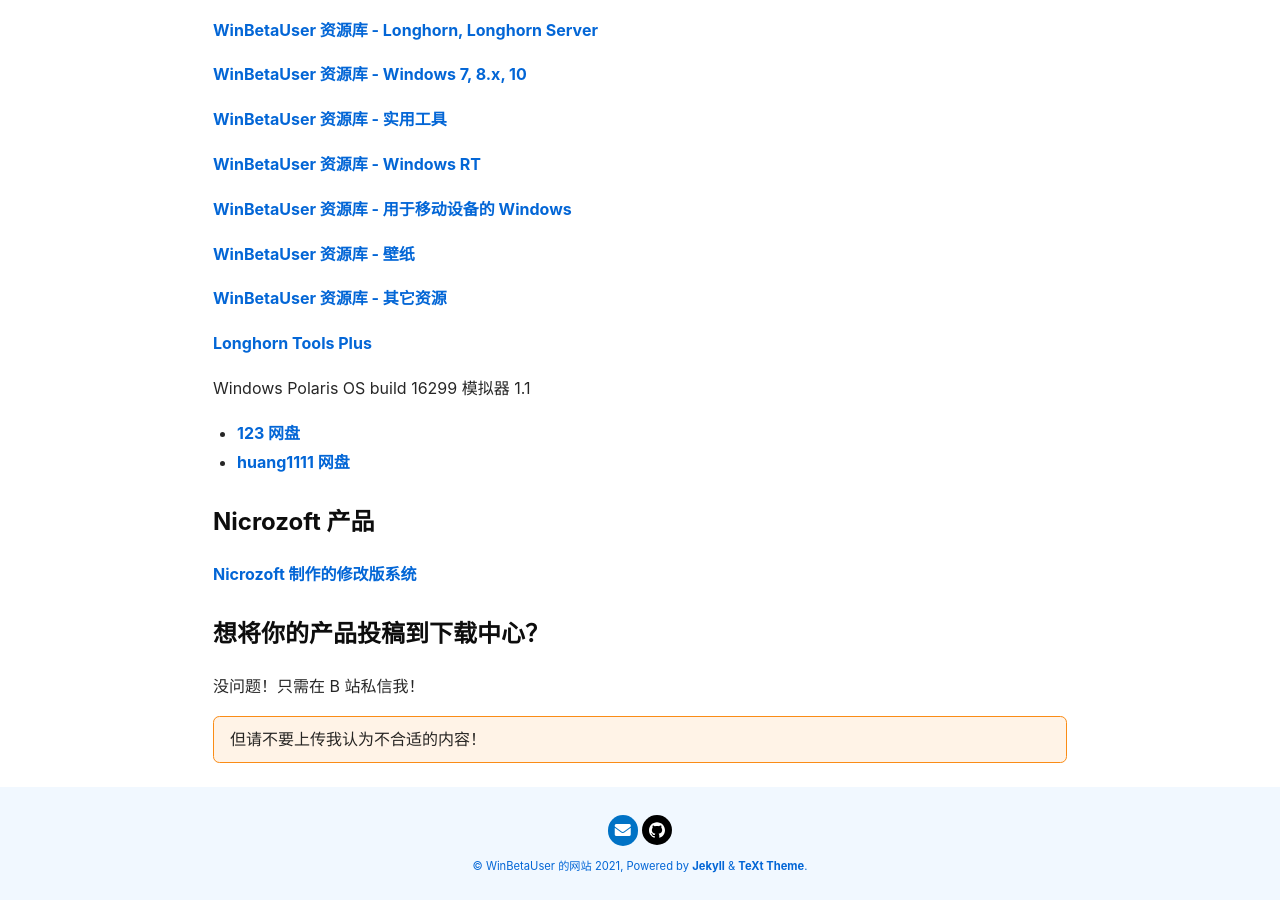
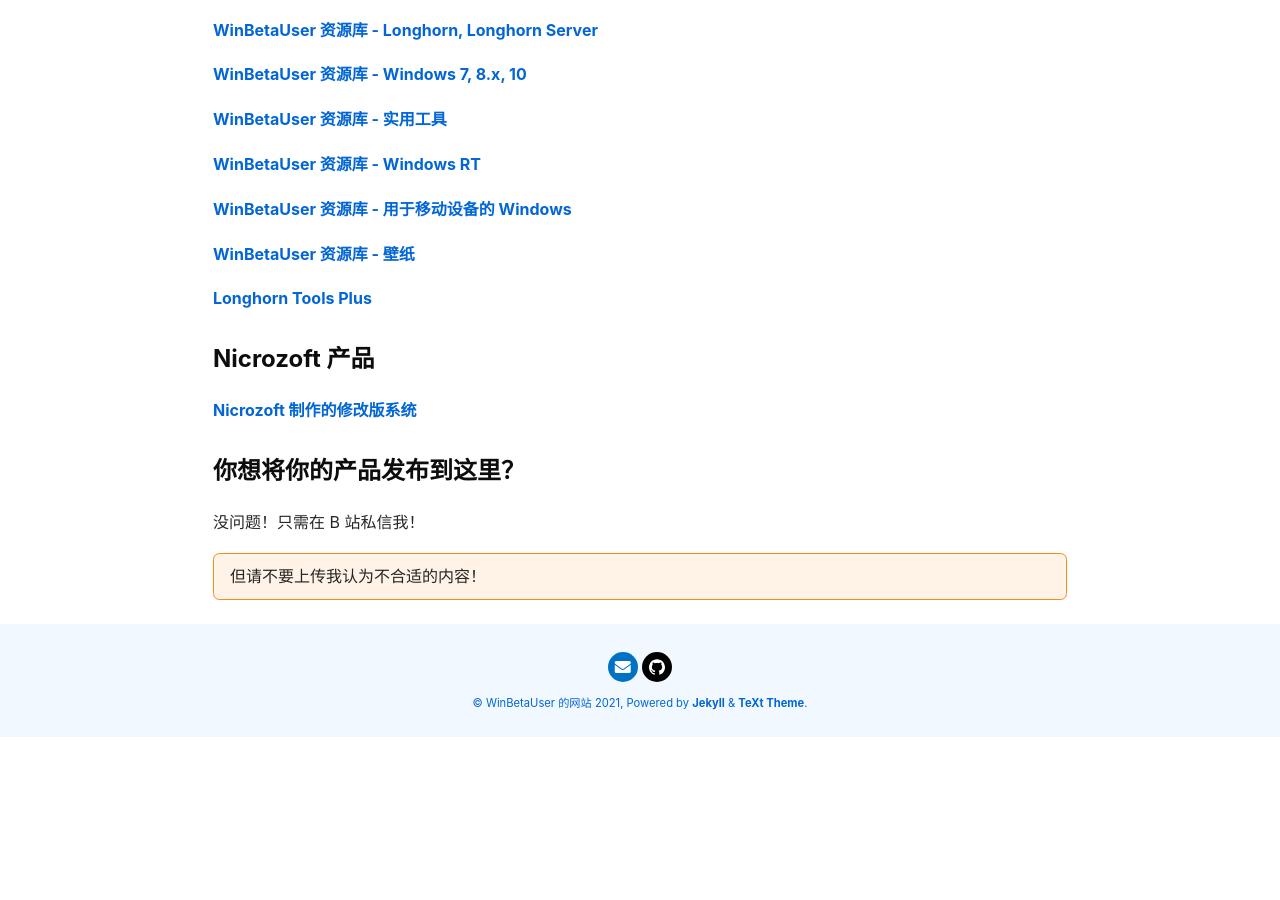
Before and after one commit to orangeZSCB/wbl2.github.io, a Jekyll site: the page built from download.md, in a window 1280 px wide and 900 px high, scrolled down 628 px. Built offline with Jekyll 4.4.1, drawn with Linux system fonts in a browser that asks for light colours; nearby versions of some CDN libraries; after the commit the page ends 1365 px from its top, so only the background shows below that.

Commit message:
Update download.md

```diff
--- a/download.md
+++ b/download.md
@@ -33,20 +33,13 @@
 
 [WinBetaUser 资源库 - 壁纸](https://pan.huang1111.cn/s/vbEKhE)
 
-[WinBetaUser 资源库 - 其它资源](https://pan.huang1111.cn/s/b7nDiY)
-
 [Longhorn Tools Plus](https://www.123pan.com/s/LQJuVv-XJKNd.html)
-
-Windows Polaris OS build 16299 模拟器 1.1
-
-- [123 网盘](https://www.123pan.com/s/WbMSVv-2vkxv.html)
-- [huang1111 网盘](https://pan.huang1111.cn/s/zG8gCM?path=%2FPolaris OS)
 
 ### Nicrozoft 产品
 
 [Nicrozoft 制作的修改版系统](https://pan.huang1111.cn/s/GmNgFW)
 
-### 想将你的产品投稿到下载中心？
+### 你想将你的产品发布到这里？
 
 没问题！只需在 B 站私信我！
 
```
